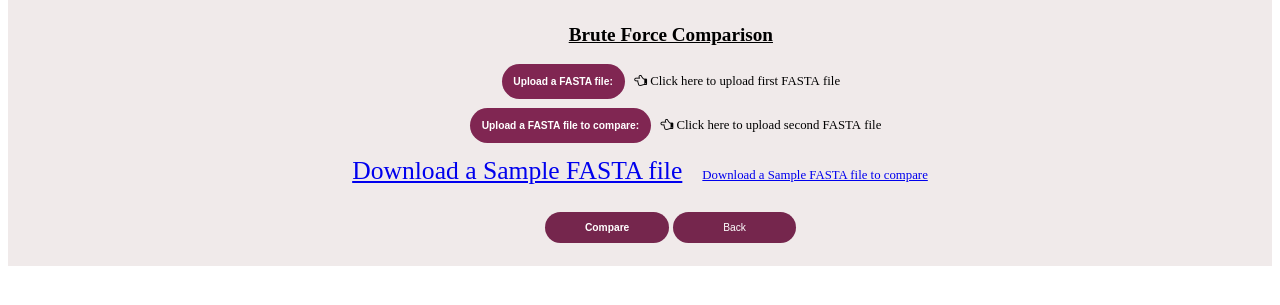
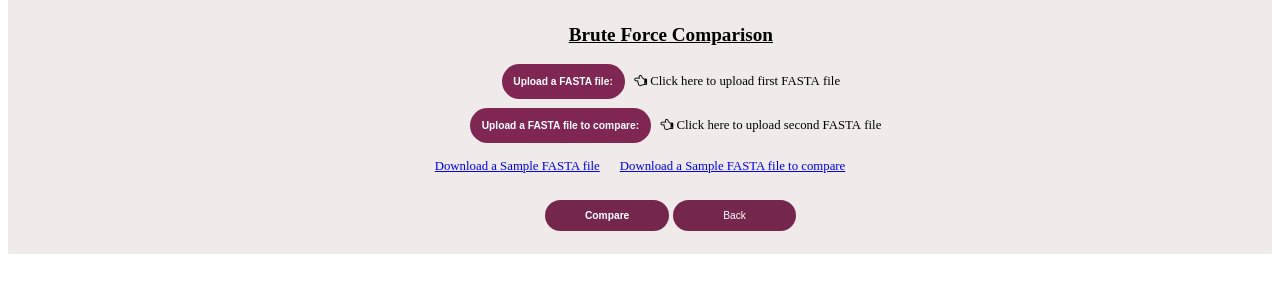
Before and after one commit to virtual-labs/exp-bioinformatics-au, a plain HTML site: page experiment/simulation/BruteForce.html in a window 1280 px wide. Shown: the part 101-406 px from the top of the page. Drawn offline with Linux system fonts and the light colour scheme.

Commit message:
Update BruteForce.html

```diff
--- a/experiment/simulation/BruteForce.html
+++ b/experiment/simulation/BruteForce.html
@@ -110,7 +110,7 @@
                     &nbsp;<i class="fa fa-hand-o-left" style="font-size:1vw;color:black;" style="font-size: 1vw;color:black;"> Click here to upload second FASTA file </i><br><br>
                 </div>
 
-                <a href="Dengue virus 2 gene_fasta.txt" download="sample_fasta.txt;"style="font-size: 2vw;">Download a Sample FASTA file</a>&nbsp;&nbsp;&nbsp;&nbsp;
+                <a href="Dengue virus 2 gene_fasta.txt" download="sample_fasta.txt;"style="font-size: 1vw;">Download a Sample FASTA file</a>&nbsp;&nbsp;&nbsp;&nbsp;
                 <a href="monkey.txt" download="sample_fasta.txt;"style="font-size: 1vw;">Download a Sample FASTA file to compare</a>
                 <br><br>
                 <input type="button" style="margin-left:5%;font-weight: bold;" value="Compare" onclick="bfc()" >
```
